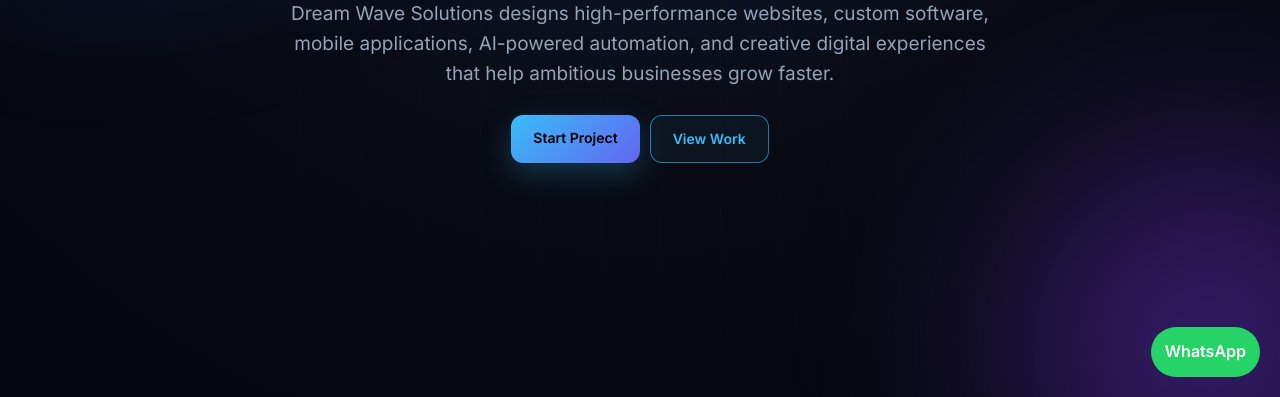
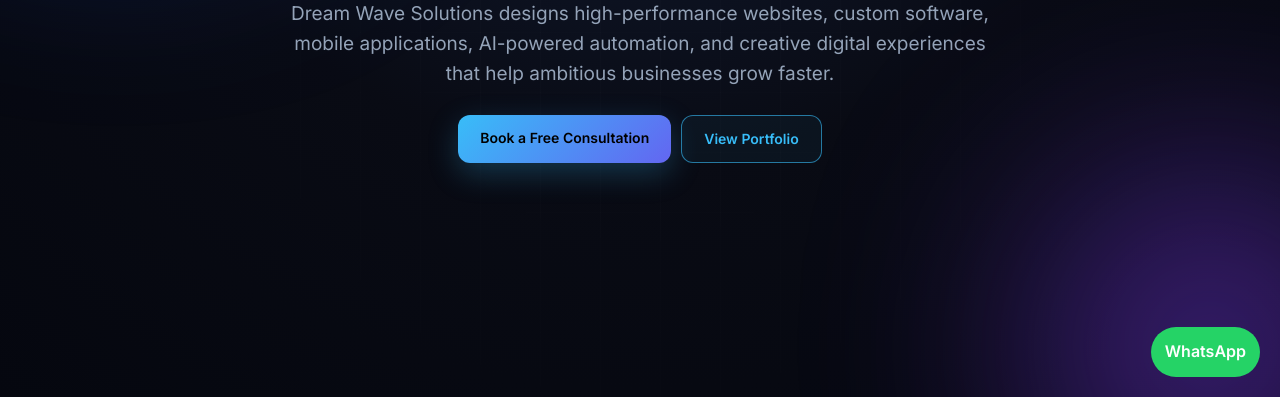
Before and after one commit to dreamwavesolutions-design/DreamWaveSolutions, a plain HTML site: page index.html in a window 1280 px wide. Shown: the part 403-800 px from the top of the page. Drawn offline with Linux system fonts and the light colour scheme.

Commit message:
Update index.html

```diff
--- a/index.html
+++ b/index.html
@@ -923,8 +923,8 @@
   <p>Dream Wave Solutions designs high-performance websites, custom software, mobile applications, AI-powered automation, and creative digital experiences that help ambitious businesses grow faster.</p>
 
   <div class="cta">
-    <a href="#contact" class="btn primary">Start Project</a>
-    <a href="#work" class="btn secondary">View Work</a>
+    <a href="#contact" class="btn primary">Book a Free Consultation</a>
+    <a href="#portfolio" class="btn secondary">View Portfolio</a>
   </div>
 </section>
   <section class="stats">
```
